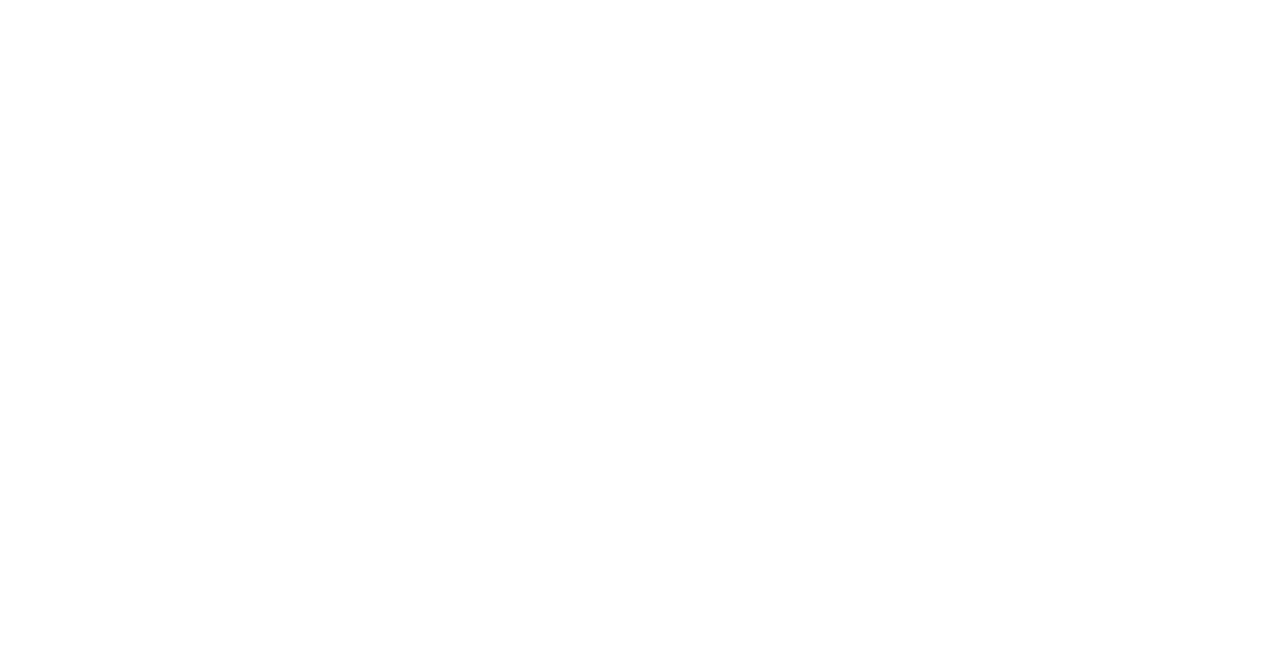
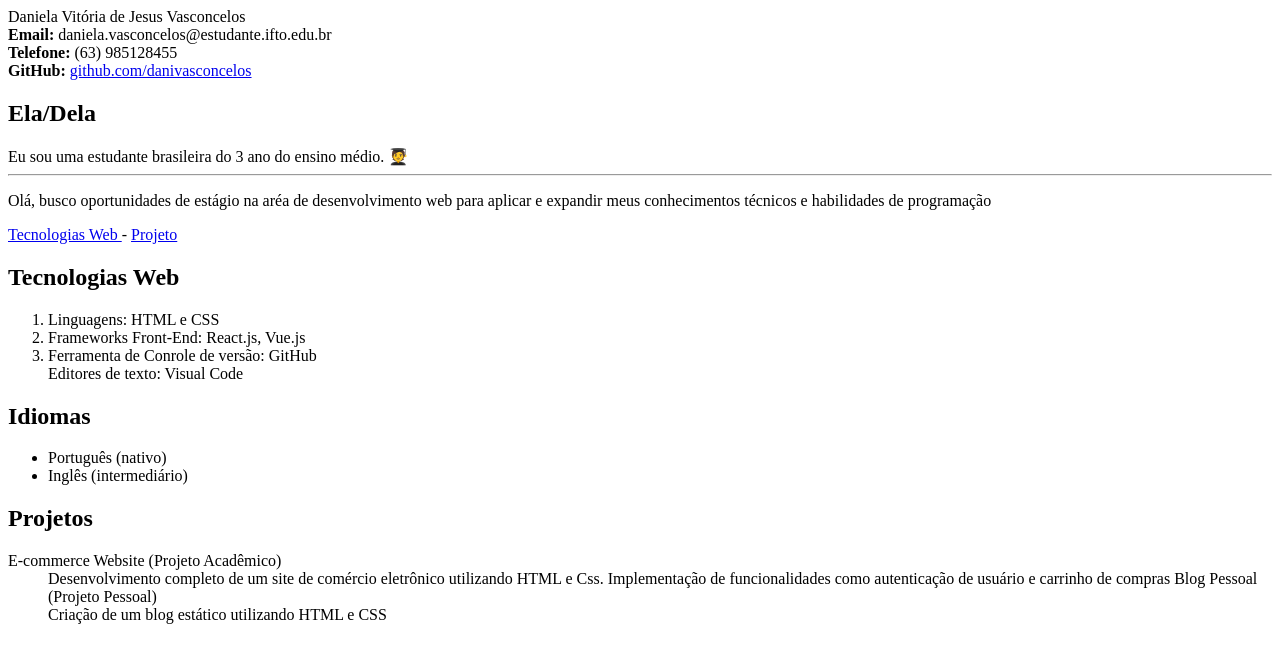
Before and after one commit to danivasconcelos/dw-curriculo-daniela, a plain HTML site: page index.html in a window 1280 px wide. Drawn offline with Linux system fonts and the light colour scheme.

Commit message:
index.html
index

```diff
--- a/index.html
+++ b/index.html
@@ -1,11 +1,58 @@
 <!DOCTYPE html>
-<html lang="en">
+<html lang="pt-BR">
 <head>
     <meta charset="UTF-8">
     <meta name="viewport" content="width=device-width, initial-scale=1.0">
     <title>Currículo</title>
 </head>
 <body>
+    Daniela Vitória de Jesus Vasconcelos
+    <section>
+    <strong>Email:</strong> daniela.vasconcelos@estudante.ifto.edu.br <br>
+    <strong>Telefone:</strong> (63) 985128455 <br>
+    <strong>GitHub: </strong><a href="https://github.com/danivasconcelos">github.com/danivasconcelos</a>
 
+    <h2>Ela/Dela</h2>
+    Eu sou uma estudante brasileira do 3 ano do ensino médio. 🧑‍🎓 <br>
+  </section>
+  <hr>
+  <article>
+    <p> Olá, busco oportunidades de estágio na aréa de
+         desenvolvimento web para aplicar e expandir meus conhecimentos técnicos e habilidades de programação</p>
+  </article>
+  <a href="#tec">Tecnologias Web </a> -
+  <a href="#proj">Projeto</a>
+
+  <section id="tec">
+    <h2>Tecnologias Web</h2>
+    <ol>
+        <li>Linguagens: HTML e CSS</li>
+        <li>Frameworks Front-End: React.js, Vue.js</li>
+        <li>Ferramenta de Conrole de versão: GitHub</li>
+        </li>Editores de texto: Visual Code</li>
+    </ol>
+  </section>
+
+  <section>
+    <h2>Idiomas</h2>
+    <ul>
+        <li>Português (nativo)</li>
+        <li>Inglês (intermediário)</li>
+    </ul>
+    <section id="proj">
+        <h2>Projetos</h2>
+         <dl>
+            <dt> E-commerce Website (Projeto Acadêmico)</dt>
+                 <dd>Desenvolvimento completo de um site de
+                    comércio eletrônico utilizando HTML e Css.
+                    Implementação de funcionalidades como autenticação
+                    de usuário e carrinho de compras
+            </dt>
+            </dt>Blog Pessoal (Projeto Pessoal)
+            <dd> Criação de um blog estático utilizando HTML e
+                CSS</dd>
+
+        </dl>
+        </section>
 </body>
 </html>
```
Also changed, not shown: doc.html (added), img/estudando.png (added).
